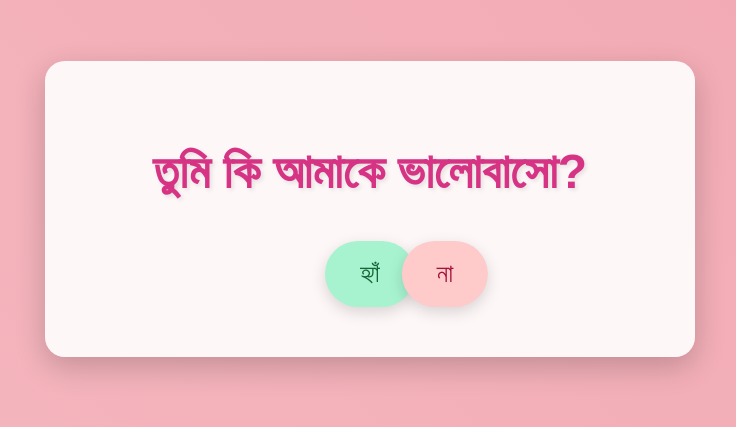
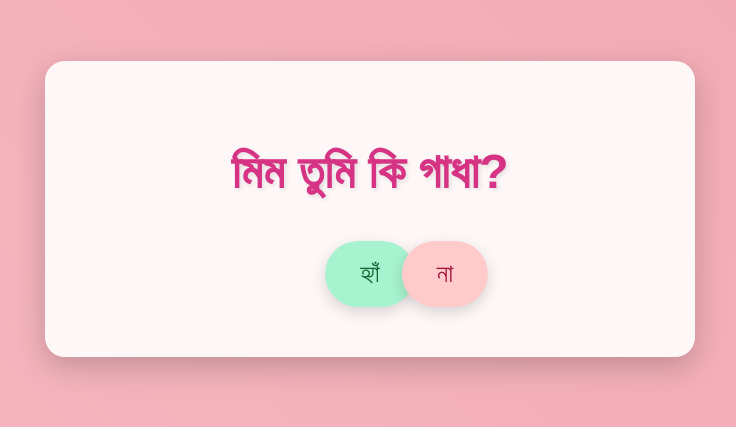
Before and after one commit to sairaxroton/do-you-love-me, a plain HTML site: page index.html in a window 1280 px wide. Shown: the part 191-618 px from the top of the page, without its empty margins (270-1006 px from the left). Drawn offline with Linux system fonts and the light colour scheme.

Commit message:
Update index.html

```diff
--- a/index.html
+++ b/index.html
@@ -8,7 +8,7 @@
 </head>
 <body>
     <div class="container">
-        <h1 id="question">তুমি কি আমাকে ভালোবাসো?</h1>
+        <h1 id="question">মিম তুমি কি গাধা?</h1>
         <div class="options">
             <button id="yesBtn" class="btn">হ্যাঁ</button>
             <button id="noBtn" class="btn">না</button>
```
